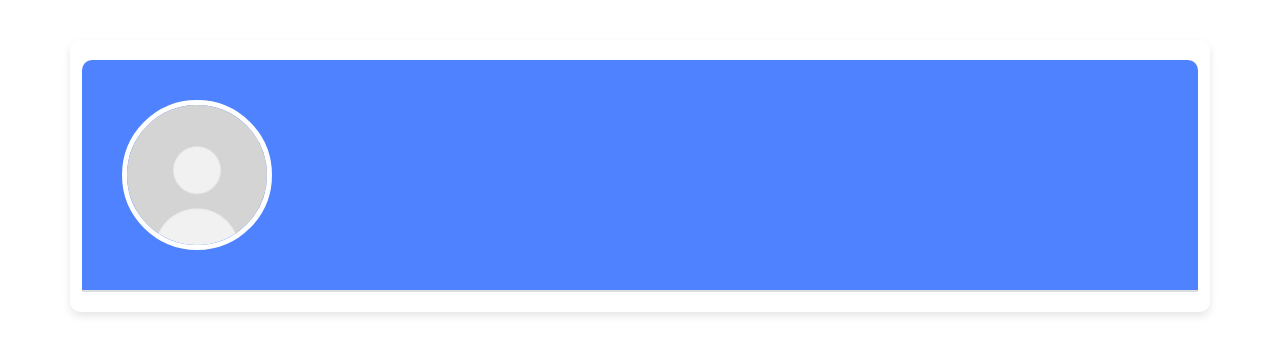
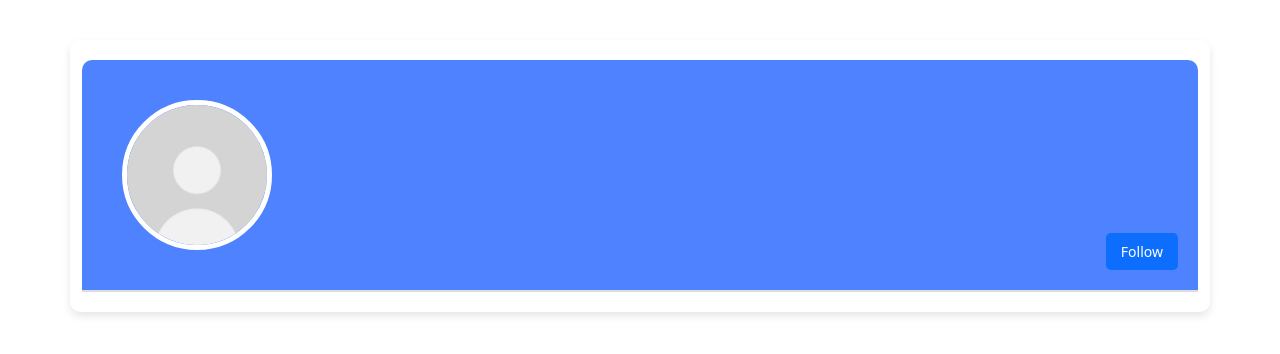
Before and after one commit to BewSorawit/Social-media, a React (Create React App) app in the folder frontend-media/: page /ProfileFriendPage in a window 1280 px wide. Shown: the top 354 px of the page. Built offline with nearby package versions, Linux system fonts and the light colour scheme.

Commit message:
Follow
update follow in db

```diff
--- a/frontend-media/src/components/feed/FeedPage.js
+++ b/frontend-media/src/components/feed/FeedPage.js
@@ -163,7 +163,7 @@ function FeedPage() {
                     <Card className="post">
                         <Card.Body>
                             <div className="post-header">
-                                <img src={userProfile && userProfile.profile_picture ? `http://127.0.0.1:8000${userProfile.profile_picture}` : image} alt="User Avatar" className="avatar" />
+                                <img src={userProfile && userProfile.profile_picture ? `http://127.0.0.1:8000${userProfile.profile_picture}` : "/profileDefault.jpg"} alt="User Avatar" className="avatar" />
                                 <Form.Control type="text" placeholder="Write a comment..." />
                             </div>
                             <Button className="create-post-btn" onClick={handlePostClick}>
--- a/frontend-media/src/components/profile/ProfileFriendPage.js
+++ b/frontend-media/src/components/profile/ProfileFriendPage.js
@@ -1,6 +1,6 @@
 import React, { useState, useEffect } from "react";
-import { useLocation } from "react-router-dom"; // Use useLocation to get passed state
-import { Container, Row, Col, Image } from "react-bootstrap";
+import { useLocation } from "react-router-dom";
+import { Button, Container, Row, Col, Image } from "react-bootstrap";
 import axios from "axios";
 import "./ProfileFriendPage.css";
 
@@ -8,6 +8,7 @@ const ProfileFriendPage = () => {
   const location = useLocation();
   const { userId } = location.state || {}; // Retrieve userId from passed state
   const [user, setUser] = useState({});
+  const [isFollowing, setIsFollowing] = useState(false); // Track following status
   const token = localStorage.getItem('token'); // Get token from localStorage
 
   useEffect(() => {
@@ -29,6 +30,19 @@ const ProfileFriendPage = () => {
         );
 
         setUser(userResponse.data.data); // Store user data
+
+        // ตรวจสอบสถานะการติดตาม
+        const followingResponse = await axios.get(
+          `http://127.0.0.1:8000/hurry-feed/userfollow/${userId}/followers/`,
+          {
+            headers: {
+              Authorization: `Bearer ${token}`,
+            },
+          }
+        );
+
+        // เช็คว่าผู้ใช้ติดตามอยู่หรือไม่
+        setIsFollowing(followingResponse.data.includes(userId)); // ปรับให้เหมาะสมกับ API ของคุณ
       } catch (error) {
         console.error('Error fetching data:', error);
       }
@@ -36,6 +50,23 @@ const ProfileFriendPage = () => {
 
     fetchUserData();
   }, [userId, token]);
+
+  const handleFollow = async () => {
+    try {
+      await axios.post(
+        `http://127.0.0.1:8000/hurry-feed/userfollow/${userId}/follow/`,
+        {},
+        {
+          headers: {
+            Authorization: `Bearer ${token}`,
+          },
+        }
+      );
+      setIsFollowing(true); // Update following status
+    } catch (error) {
+      console.error('Error following user:', error);
+    }
+  };
 
   return (
     <Container className="profile-container">
@@ -50,9 +81,15 @@ const ProfileFriendPage = () => {
           </Col>
           <Col xs={12} md={8}>
             <div className="profile-details">
-              <h1 className="profile-name">
-                {user.first_name} {user.last_name}
-              </h1>
+              <h1 className="profile-name">{user.first_name} {user.last_name}</h1>
+              <div className="profile-actions">
+                <Button
+                  variant={isFollowing ? "secondary" : "primary"}
+                  onClick={handleFollow}
+                >
+                  {isFollowing ? "Following" : "Follow"}
+                </Button>
+              </div>
             </div>
           </Col>
         </Row>
```
